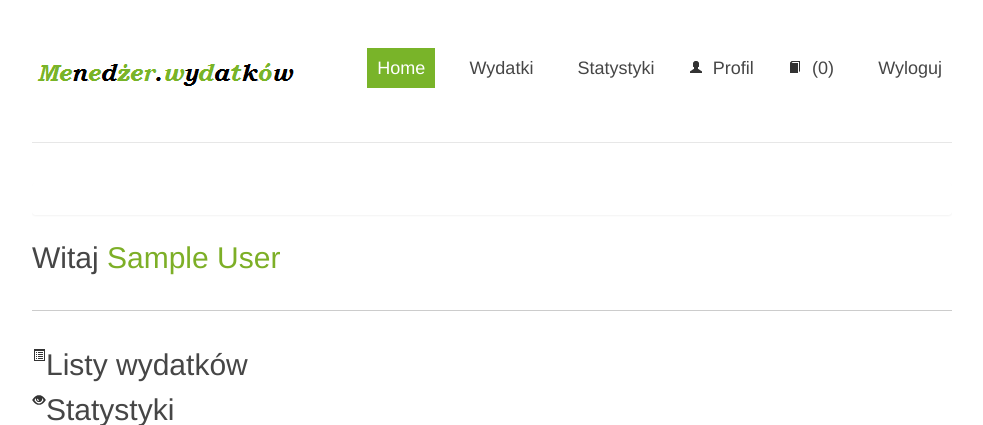
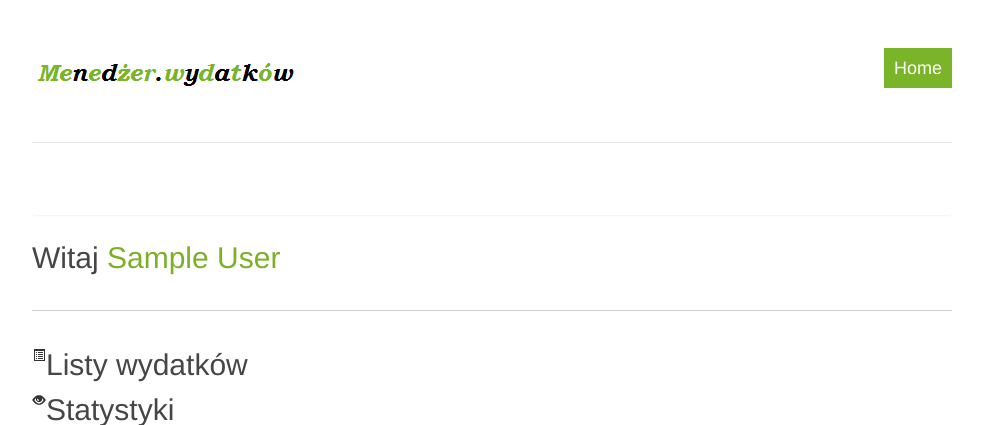
Before and after one commit to bartlomiej-krol/spending_manager, a Rails app: page / in a window 1280 px wide. Shown: the top 425 px of the page, without its empty margins (148-1131 px from the left). Run offline with Rails 7, Linux system fonts and the light colour scheme; the visitor is signed in with stand-in values (Sample User, id 1); data that the repository does not hold is empty; style sheets or scripts are compiled from the project's sources; some libraries are stand-ins or nearby versions.

Commit message:
Updated migrations

```diff
--- a/app/views/layouts/application.html.erb
+++ b/app/views/layouts/application.html.erb
@@ -39,11 +39,6 @@
         <ul>
           <li class="first"><%= link_to 'Home', root_path, :class => (current_page?(root_path) ? "selected" : "") %></li>
         <% if user_signed_in? %>
-          <li class=""><%= link_to 'Wydatki', lists_path, :class => (current_page?(lists_path) ? "selected" : "")  %></li>
-          <li class=""><%= link_to 'Statystyki', statistics_index_path, :class => (current_page?(statistics_index_path) ? "selected" : "")  %></li>
-          <li class=""><i class="icon-user"></i><%= link_to 'Profil', edit_user_registration_path, :class => (current_page?(edit_user_registration_path) ? "selected" : "")  %></li>
-          <li class=""><i class="icon-book"></i><%= link_to "(#{@user_reminders.count})", reminders_path, :class => (current_page?(reminders_path) ? "selected" : "")  %></li>
-          <li class="last"><%= link_to 'Wyloguj', destroy_user_session_path, :method => :delete %></li>
         <% else %>
           <li class=""><%= link_to 'Rejestracja', new_user_registration_path, :class => (current_page?(new_user_registration_path) ? "selected" : "")  %></li>
           <li class="last"><%= link_to 'Zaloguj', new_user_session_path, :class => (current_page?(new_user_session_path) ? "selected" : "")  %></li>
```
